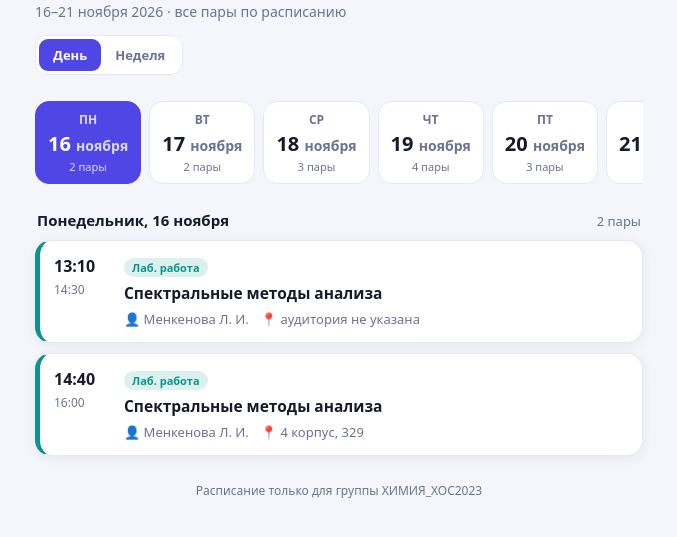
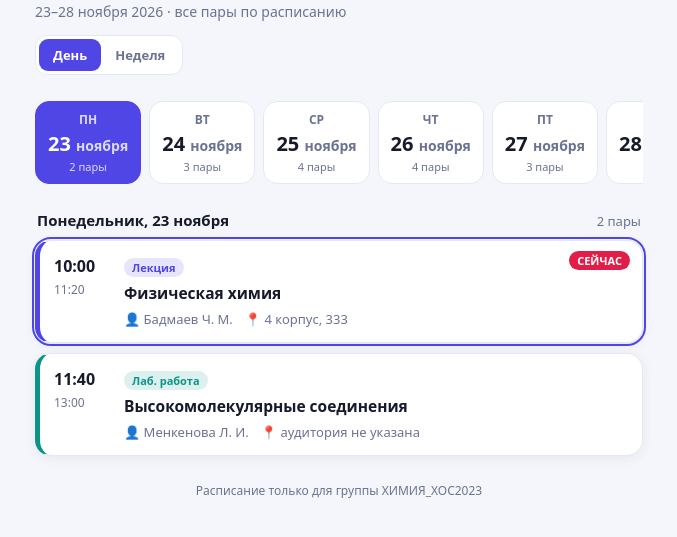
Before and after one commit to Bayram9797/zayebalraspisaniye, a plain HTML site: page index.html in a window 1280 px wide. Shown: the part 57-594 px from the top of the page, without its empty margins (301-978 px from the left). Drawn offline with Linux system fonts and the light colour scheme.

Commit message:
Modify weekly schedule and lesson details
Updated the schedule for the week of November 23-28, 2026, including new lessons and breaks.

```diff
--- a/index.html
+++ b/index.html
@@ -39,7 +39,10 @@ h1{font-size:24px;letter-spacing:-.02em}
 .mt{display:flex;flex-wrap:wrap;gap:6px 12px;margin-top:7px;font-size:13px;color:var(--mu)}
 .tag{display:inline-block;font-size:11px;font-weight:700;color:var(--c);background:color-mix(in srgb,var(--c) 14%,transparent);padding:2px 8px;border-radius:99px;margin-bottom:6px}
 .badge{position:absolute;top:10px;right:12px;font-size:11px;font-weight:700;color:#fff;background:#e11d48;padding:2px 8px;border-radius:99px}
-.gap{text-align:center;color:var(--mu);font-size:12.5px;margin:-2px 0 10px}
+.gap{text-align:center;color:var(--mu);font-size:13px;margin:0 0 10px;padding:9px 12px;border:1px dashed var(--bd);border-radius:12px;line-height:1.35}
+.gap small{display:block;font-size:11px;font-weight:700;letter-spacing:.03em;text-transform:uppercase;opacity:.8;margin-bottom:2px}
+.gap.now{border:1px solid var(--ac);color:var(--tx);background:color-mix(in srgb,var(--ac) 10%,transparent)}
+.gap.quiet{border:0;padding:0;font-size:12.5px;margin:-2px 0 10px}
 .empty{text-align:center;color:var(--mu);padding:50px 10px;background:var(--card);border:1px dashed var(--bd);border-radius:16px}
 .empty big{display:block;font-size:34px;margin-bottom:8px}
 .next{background:linear-gradient(135deg,var(--ac),#7c3aed);color:#fff;border-radius:16px;padding:14px 16px;margin:6px 0 4px;font-size:14px}
@@ -62,13 +65,13 @@ footer{color:var(--mu);font-size:12px;text-align:center;margin-top:26px}
 <script>
 // Каждая запись: [номер пары, начало, конец, предмет, тип, преподаватель, аудитория]
 // Чтобы добавить новую неделю — скопируйте объект и поменяйте даты/пары.
-const WEEKS=[{title:"16–21 ноября 2026",days:[
-{date:"2026-11-16",lessons:[[4,"13:10","14:30","Спектральные методы анализа","Лаб. работа","Менкенова Л. И.","аудитория не указана"],[5,"14:40","16:00","Спектральные методы анализа","Лаб. работа","Менкенова Л. И.","4 корпус, 329"]]},
-{date:"2026-11-17",lessons:[[1,"08:30","09:50","Физическая химия","Лекция","Бадмаев Ч. М.","4 корпус, 333"],[2,"10:00","11:20","Техника и методика химического эксперимента","Лекция","Васильева П. Д.","4 корпус, 320"]]},
-{date:"2026-11-18",lessons:[[2,"10:00","11:20","Утилизация отходов производства","Лекция","Джабруева Л. В.","4 корпус, 325"],[3,"11:40","13:00","Большой практикум «Физико-химические методы анализа»","Лаб. работа","Сохорова З. В.","4 корпус, 329"],[4,"13:10","14:30","Большой практикум «Физико-химические методы анализа»","Лаб. работа","Сохорова З. В.","4 корпус, 329"]]},
-{date:"2026-11-19",lessons:[[1,"08:30","09:50","Высокомолекулярные соединения","Лекция","Сохорова З. В.","4 корпус, 224"],[2,"10:00","11:20","Физическая химия","Лаб. работа","Слизская С. А.","4 корпус, 325"],[3,"11:40","13:00","Физическая химия","Лаб. работа","Слизская С. А.","4 корпус, 325"],[4,"13:10","14:30","Физическая химия","Лаб. работа","Слизская С. А.","4 корпус, 325"]]},
-{date:"2026-11-20",lessons:[[1,"08:30","09:50","Спектральные методы анализа","Лекция","Сохорова З. В.","4 корпус, 325"],[2,"10:00","11:20","Физическая химия","Практика","Бадмаев Ч. М.","4 корпус, 329"],[3,"11:40","13:00","Техника и методика химического эксперимента","Лаб. работа","Васильева П. Д.","4 корпус, 320"]]},
-{date:"2026-11-21",lessons:[]}
+const WEEKS=[{title:"23–28 ноября 2026",days:[
+{date:"2026-11-23",lessons:[[2,"10:00","11:20","Физическая химия","Лекция","Бадмаев Ч. М.","4 корпус, 333"],[3,"11:40","13:00","Высокомолекулярные соединения","Лаб. работа","Менкенова Л. И.","аудитория не указана"]]},
+{date:"2026-11-24",lessons:[[1,"08:30","09:50","Физическая химия","Лекция","Бадмаев Ч. М.","4 корпус, 333"],[2,"10:00","11:20","Спектральные методы анализа","Лекция","Сохорова З. В.","4 корпус, 320"],[3,"11:40","13:00","Техника и методика химического эксперимента","Лекция","Васильева П. Д.","4 корпус, 320"]]},
+{date:"2026-11-25",lessons:[[1,"08:30","09:50","Утилизация отходов производства","Лекция","Джабруева Л. В.","4 корпус, 224"],[2,"10:00","11:20","Утилизация отходов производства","Практика","Джабруева Л. В.","4 корпус, 329"],[3,"11:40","13:00","Большой практикум «Физико-химические методы анализа»","Лаб. работа","Сохорова З. В.","4 корпус, 329"],[4,"13:10","14:30","Большой практикум «Физико-химические методы анализа»","Лаб. работа","Сохорова З. В.","4 корпус, 329"]]},
+{date:"2026-11-26",lessons:[[1,"08:30","09:50","Высокомолекулярные соединения","Лекция","Сохорова З. В.","4 корпус, 320"],[2,"10:00","11:20","Физическая химия","Лаб. работа","Слизская С. А.","4 корпус, 325"],[3,"11:40","13:00","Физическая химия","Лаб. работа","Слизская С. А.","4 корпус, 325"],[4,"13:10","14:30","Физическая химия","Лаб. работа","Слизская С. А.","4 корпус, 325"]]},
+{date:"2026-11-27",lessons:[[1,"08:30","09:50","Физическая химия","Практика","Бадмаев Ч. М.","4 корпус, 329"],[2,"10:00","11:20","Физическая химия","Практика","Бадмаев Ч. М.","4 корпус, 329"],[3,"11:40","13:00","Техника и методика химического эксперимента","Лаб. работа","Васильева П. Д.","4 корпус, 320"]]},
+{date:"2026-11-28",lessons:[]}
 ]}];
 
 const DN=["Вс","Пн","Вт","Ср","Чт","Пт","Сб"],DF=["воскресенье","понедельник","вторник","среда","четверг","пятница","суббота"],MN=["января","февраля","марта","апреля","мая","июня","июля","августа","сентября","октября","ноября","декабря"];
@@ -76,8 +79,10 @@ const cls={"Лекция":"lec","Лаб. работа":"lab","Практика":
 const $=id=>document.getElementById(id);
 const toD=s=>new Date(s+"T00:00:00");
 const mins=t=>{const[a,b]=t.split(":");return+a*60+ +b};
-const now=new Date(),iso=d=>d.getFullYear()+"-"+String(d.getMonth()+1).padStart(2,"0")+"-"+String(d.getDate()).padStart(2,"0");
-const todayIso=iso(now),nowM=now.getHours()*60+now.getMinutes();
+const iso=d=>d.getFullYear()+"-"+String(d.getMonth()+1).padStart(2,"0")+"-"+String(d.getDate()).padStart(2,"0");
+let todayIso,nowM;
+function tick(){const n=new Date();todayIso=iso(n);nowM=n.getHours()*60+n.getMinutes()}
+tick();
 
 // каждая пара показывается отдельной карточкой, как в расписании
 function merge(ls){return ls.map(l=>({n:l[3],t:l[4],r:l[6],p:l[5],start:l[1],end:l[2],first:l[0],last:l[0],cnt:1}))}
@@ -85,6 +90,15 @@ function merge(ls){return ls.map(l=>({n:l[3],t:l[4],r:l[6],p:l[5],start:l[1],end
 const W=WEEKS[0];let sel=W.days.findIndex(d=>d.date===todayIso);if(sel<0)sel=Math.max(0,W.days.findIndex(d=>d.lessons.length));
 let mode="day";
 $("range").textContent=W.title+" · все пары по расписанию";
+
+// шутки для перерывов: короткие (между подряд идущими парами) и для окон
+const BREAKS=["🚬 Перекур. Иди отдыхай","☕ Кофе сам себя не выпьет","🧪 Не пей из пробирок, это не компот","🏃 Бегом в буфет, пока очередь не выросла","😴 Закрой глаза на пять минут, никто не заметит","📱 Быстро проверь телефон, мы подождём","🧼 Помой руки, ты же химик","💬 Обсуди с группой, кто что понял (никто)","🪑 Займи место получше, пока не заняли","🍫 Шоколадка — тоже реагент для мозга","🧘 Вдох-выдох. Ещё чуть-чуть до диплома","🧊 Остынь, как раствор после реакции","🔥 Мозг на нагреве, дай ему остыть","🚪 Выйди из аудитории и сделай вид, что ты занят","🥤 Водичка — лучший катализатор бодрости","🦶 Разомни ноги, ты не осадок, чтобы лежать на дне"];
+const WINDOWS=["🍜 Окно — самое время нормально поесть","🛋️ Окно: можно поспать, можно поесть, можно и то и другое","📚 Окно! Сделай вид, что учишь конспект","🚶 Окно — прогуляйся, ты не колба, чтобы стоять на месте","🎮 Окно: одна катка и обратно","🍵 Окно: чай, булочка и философия","😎 Окно — законный отдых, никто не осудит","🧪 Реакция «студент + столовая» проходит быстро","🌤️ Окно. Выйди на улицу, там тоже есть жизнь","💤 Окно: режим энергосбережения включён"];
+let _pool={},_set={};
+function joke(kind,arr){ // каждый раз случайная, без повторов подряд
+ if(!_pool[kind]||!_pool[kind].length)_pool[kind]=arr.map(x=>[Math.random(),x]).sort((a,b)=>a[0]-b[0]).map(x=>x[1]);
+ return _pool[kind].pop()}
+function dur(m){const h=Math.floor(m/60),r=m%60;return h?(r?h+" ч "+r+" мин":h+" ч"):r+" мин"}
 
 function pairWord(n){return n===1?"1 пара":n<5?n+" пары":n+" пар"}
 function card(b,isToday){
@@ -100,7 +114,11 @@ function dayHtml(d,withHead){
  let h=withHead?`<div class="dh"><span>${DF[dt.getDay()][0].toUpperCase()+DF[dt.getDay()].slice(1)}, ${dt.getDate()} ${MN[dt.getMonth()]}</span><small>${d.lessons.length?pairWord(d.lessons.length):""}</small></div>`:"";
  if(!bl.length)return h+`<div class="empty"><big>🎉</big>Пар нет — отдыхаем</div>`;
  bl.forEach((b,i)=>{
-  if(i){const g=b.first-bl[i-1].last-1;if(g>0)h+=`<div class="gap">☕ окно · ${g} ${g===1?"пара":"пары"}</div>`}
+  if(i){const pv=bl[i-1],m=mins(b.start)-mins(pv.end);
+   if(m>0){const win=m>25,live=isT&&nowM>=mins(pv.end)&&nowM<mins(b.start);
+    if(live){const k=d.date+pv.end;if(!_set[k])_set[k]=joke(win?"w":"b",win?WINDOWS:BREAKS);
+     h+=`<div class="gap now"><small>${win?"Окно":"Перерыв"} · сейчас · ещё ${dur(mins(b.start)-nowM)}</small>${_set[k]}</div>`}
+    else if(win)h+=`<div class="gap quiet">окно · ${dur(m)}</div>`}}
   h+=card(b,isT)});
  return h}
 
@@ -119,6 +137,7 @@ function render(){
 $("bDay").onclick=()=>{mode="day";render()};
 $("bWeek").onclick=()=>{mode="week";render()};
 render();
+let _last=nowM;setInterval(()=>{tick();if(nowM!==_last){_last=nowM;render()}},30000);
 </script>
 </body>
 </html>
```
